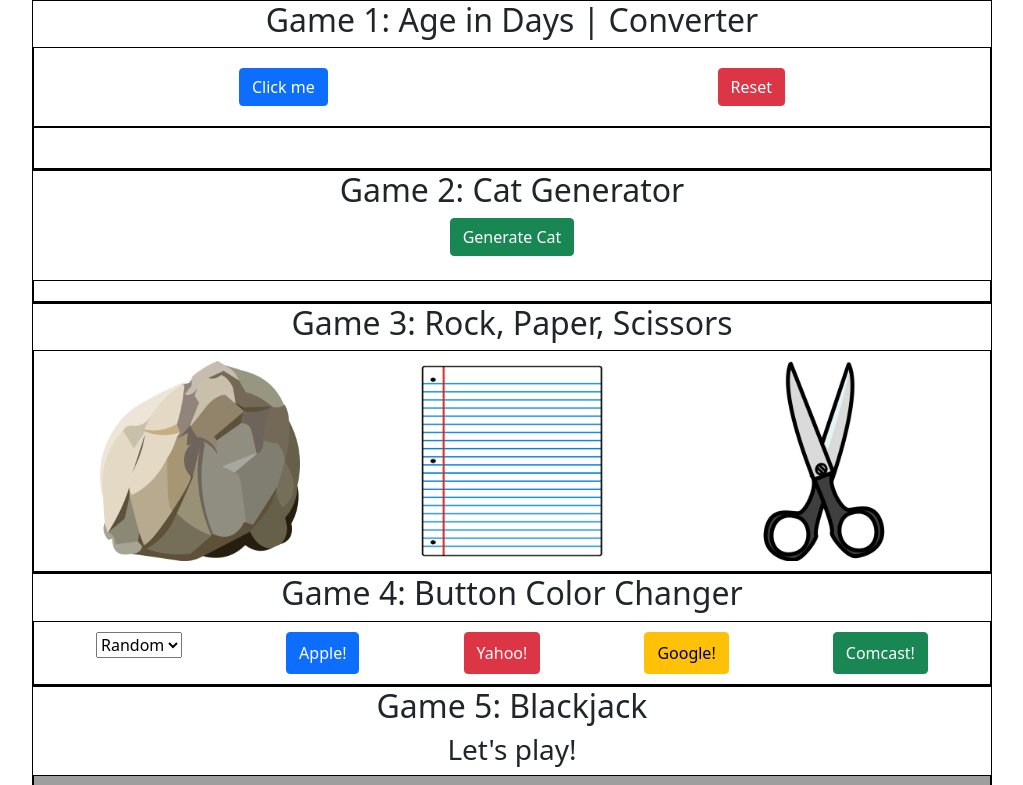
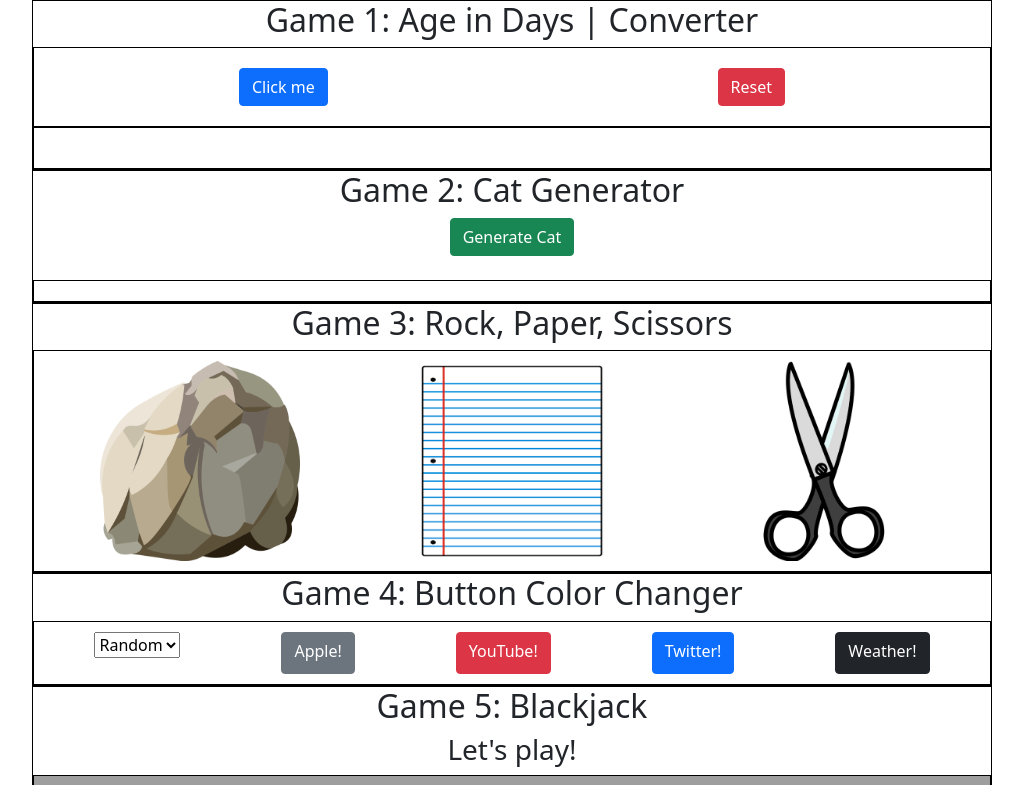
Before and after one commit to Mxltiply/JS-Games, a plain HTML site: page index.html in a window 1280 px wide. Shown: the top 785 px of the page, without its empty margins (128-1151 px from the left). Drawn offline with nearby package versions, Linux system fonts and the light colour scheme; grey boxes are pictures that could not be loaded; files whose address does not match are found by name.

Commit message:
finished

```diff
--- a/index.html
+++ b/index.html
@@ -63,10 +63,11 @@
                 </select>
             </form>
 
-            <button class="btn btn-primary">Apple!</button>
-            <button class="btn btn-danger">Yahoo!</button>
-            <button class="btn btn-warning">Google!</button>
-            <button class="btn btn-success">Comcast!</button>
+            <a href="https://apple.com" class="btn btn-secondary" role="button " target="_blank">Apple!</a>
+            <a href="https://youtube.com" class="btn btn-danger" role="button " target="_blank">YouTube!</a>
+            <a href="https://twitter.com" class="btn btn-primary" role="button " target="_blank">Twitter!</a>
+            <a href="https://weather.com" class="btn btn-dark" role="button " target="_blank">Weather!</a>
+
 
         </div>
     </div>
```
